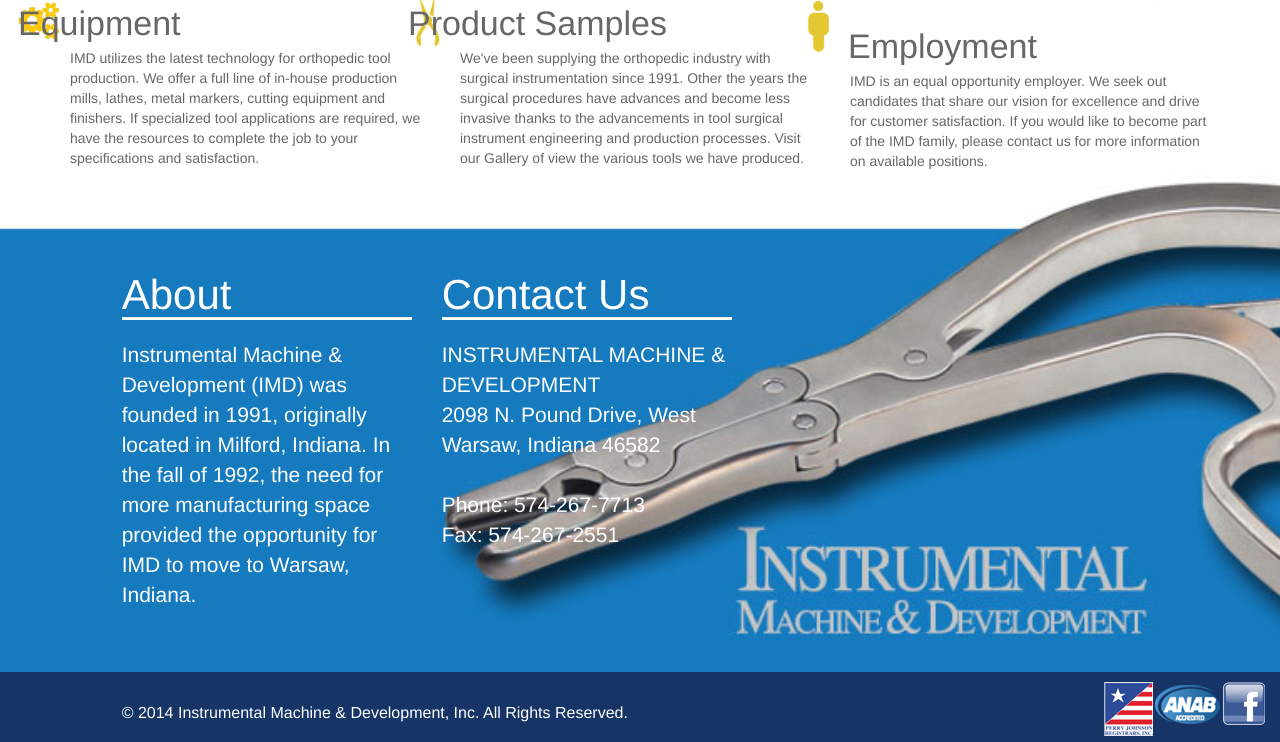
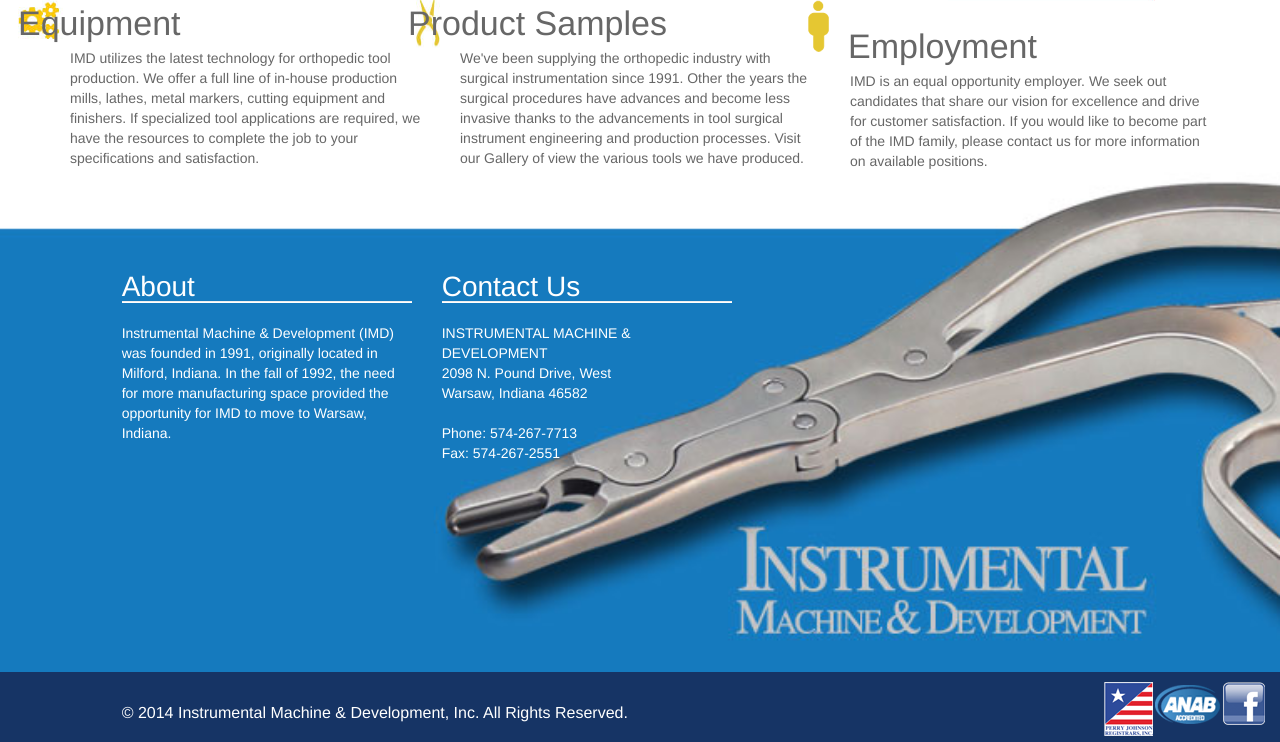
Before and after one commit to jbake11/imdortho, a PHP site: page /index.php in a window 1280 px wide. Shown: the part 955-1697 px from the top of the page. Run offline with PHP 8.4, Linux system fonts and the light colour scheme; some libraries are stand-ins or nearby versions.

Commit message:
footerText smaller

```diff
--- a/css/main.css
+++ b/css/main.css
@@ -73,12 +73,12 @@ a:active {
 
 .footText{
     color: white;
-    font-size: 1.5em;
+    font-size: 1em;
 }
 
 .footTitle{
     color: white;
-    font-size: 3em;
+    font-size: 2em;
     margin-bottom: -5px;
 }
 
@@ -129,7 +129,7 @@ h3{
 #footer hr{
     margin-top: -2px;
     background-color: white;
-    height: 2px;
+    height: 1px;
 }
 
 #footer{
```
